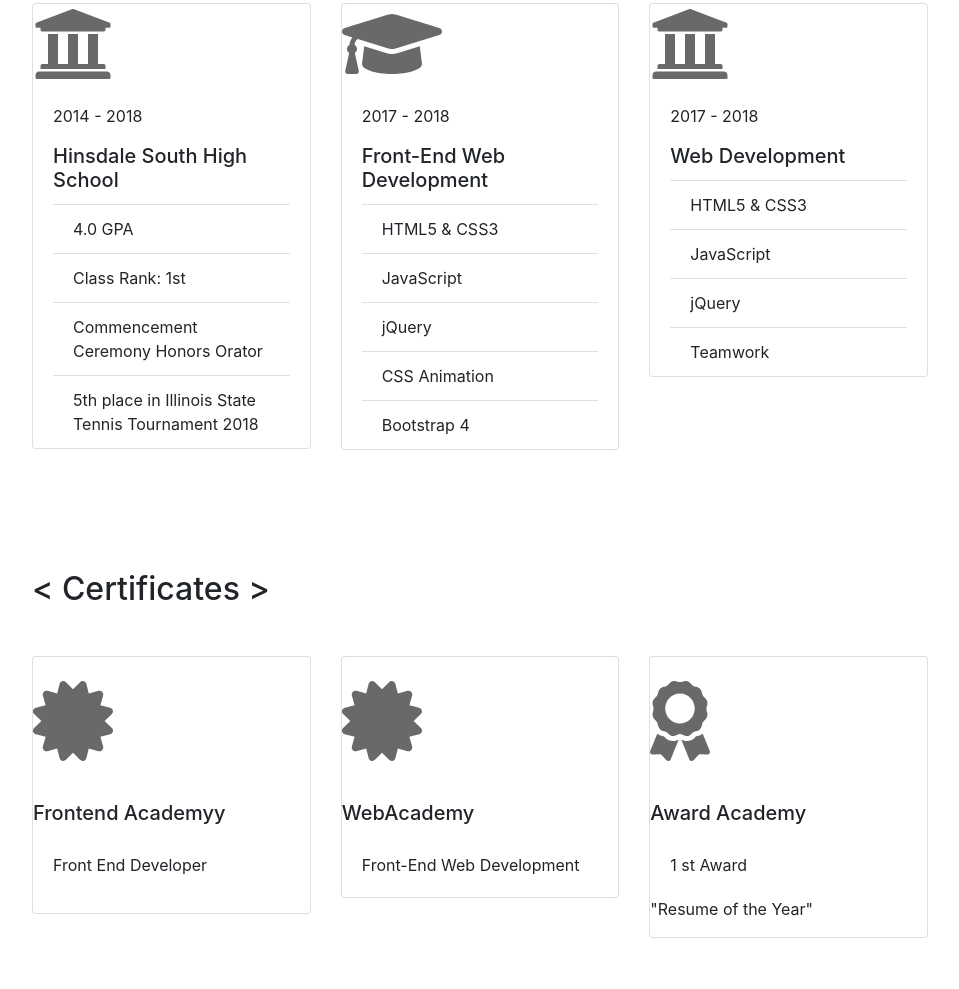
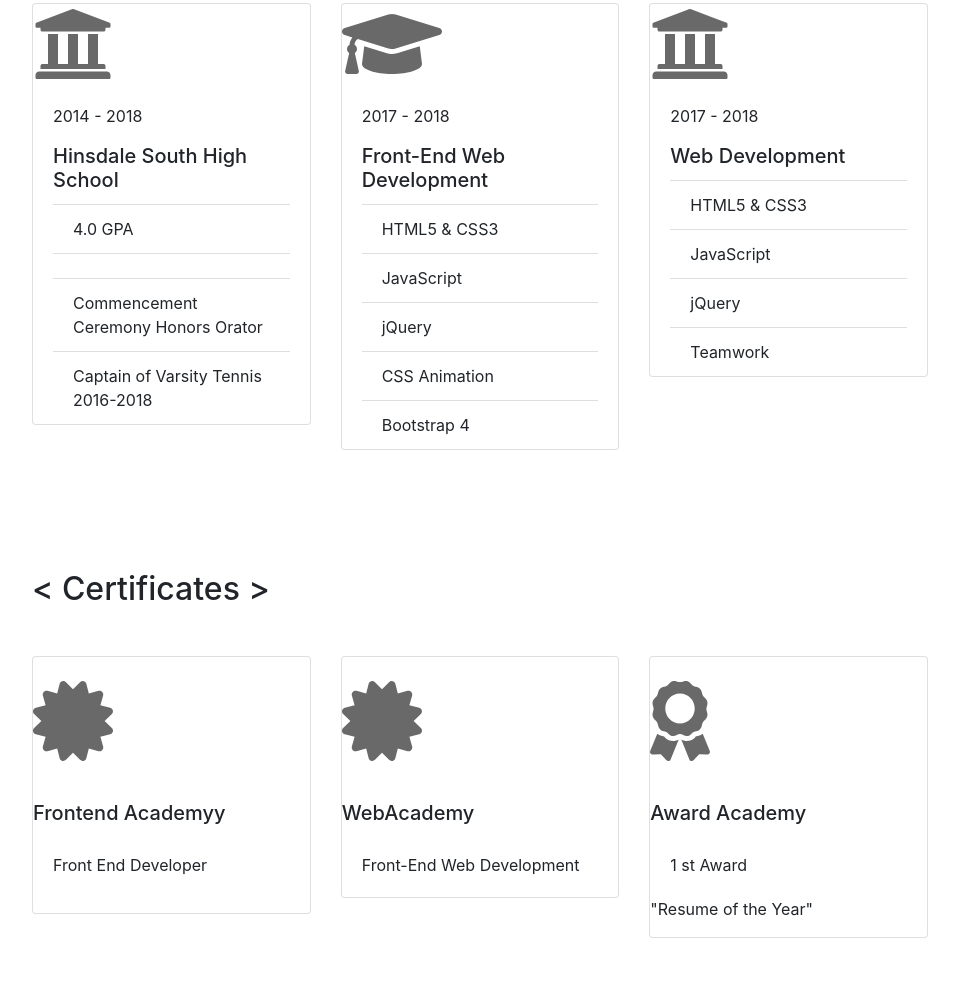
Before and after one commit to ndsambare/resumePage, a website with bundled scripts: page index.html in a window 1280 px wide. Shown: the part 1997-2986 px from the top of the page, without its empty margins (304-1263 px from the left). Built offline with nearby package versions, Linux system fonts and the light colour scheme; a web font is replaced by a local one.

Commit message:
Updated Tennis

```diff
--- a/index.html
+++ b/index.html
@@ -372,9 +372,9 @@
 
                 <ul class="list-group list-group-flush">
                   <li class="list-group-item">4.0 GPA</li>
-                  <li class="list-group-item">Class Rank: 1st</li>
+                  <li class="list-group-item"></li>
                   <li class="list-group-item">Commencement Ceremony Honors Orator</li>
-                  <li class="list-group-item">5th place in Illinois State Tennis Tournament 2018</li>
+                  <li class="list-group-item">Captain of Varsity Tennis 2016-2018</li>
                 </ul>
               </div>
             </div>
```
